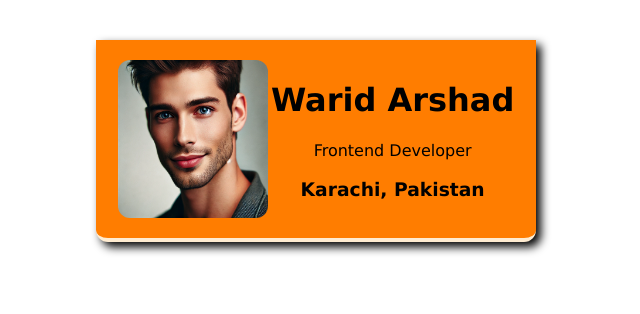
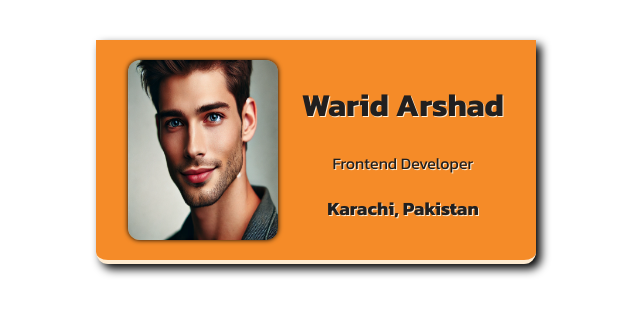
Before and after one commit to WaridArshad20/Digital_Business_Card, a plain HTML site: page index.html in a window 1280 px wide. Shown: the whole page, without its empty margins (324-964 px from the left). Drawn offline with Linux system fonts and the light colour scheme.

Commit message:
text shadow, image shadow

```diff
--- a/index.html
+++ b/index.html
@@ -5,6 +5,9 @@
     <meta name="viewport" content="width=device-width, initial-scale=1.0" />
     <title>Digital Business Card</title>
     <link rel="stylesheet" href="styles.css" />
+    <link rel="preconnect" href="https://fonts.googleapis.com">
+    <link rel="preconnect" href="https://fonts.gstatic.com" crossorigin>
+    <link href="https://fonts.googleapis.com/css2?family=Kanit:ital,wght@0,100;0,200;0,300;0,400;0,500;0,600;0,700;0,800;0,900;1,100;1,200;1,300;1,400;1,500;1,600;1,700;1,800;1,900&display=swap" rel="stylesheet">
   </head>
   <body>
     <div class="card">
--- a/styles.css
+++ b/styles.css
@@ -1,7 +1,6 @@
 body {
   margin: 40px;
-  font-family: "Lucida Sans", "Lucida Sans Regular", "Lucida Grande",
-    "Lucida Sans Unicode", Geneva, Verdana, sans-serif;
+  font-family: "Kanit", sans-serif;
 }
 
 .card {
@@ -11,13 +10,14 @@ body {
   width: 400px;
   margin: 0 auto;
   padding: 20px;
-  background-color: #ff7d00;
+  background-color: #f58b28;
   animation-name: color-transition;
   animation-duration: 4s;
   border-bottom: 4px solid #ffecd1;
   border-bottom-left-radius: 12px;
   border-bottom-right-radius: 12px;
-  box-shadow: 5px 5px 10px;
+  box-shadow: 5px 5px 10px black;
+  color: rgb(33, 31, 31);
 }
 
 @keyframes color-transition {
@@ -25,13 +25,14 @@ body {
     background-color: #ffecd1;
   }
   to {
-    background-color: #ff7d00;
+    background-color: #f58b28;
   }
 }
 
 img {
   width: 150px;
   border-radius: 12px;
+  box-shadow: 0 0 5px black;
 }
 
 h1:hover,
@@ -41,3 +42,9 @@ p:hover {
   text-decoration-color: rgb(52, 27, 27);
   cursor: pointer;
 }
+
+h1,
+h3,
+p {
+  text-shadow: 1px 1px #ffecd1;
+}
```
